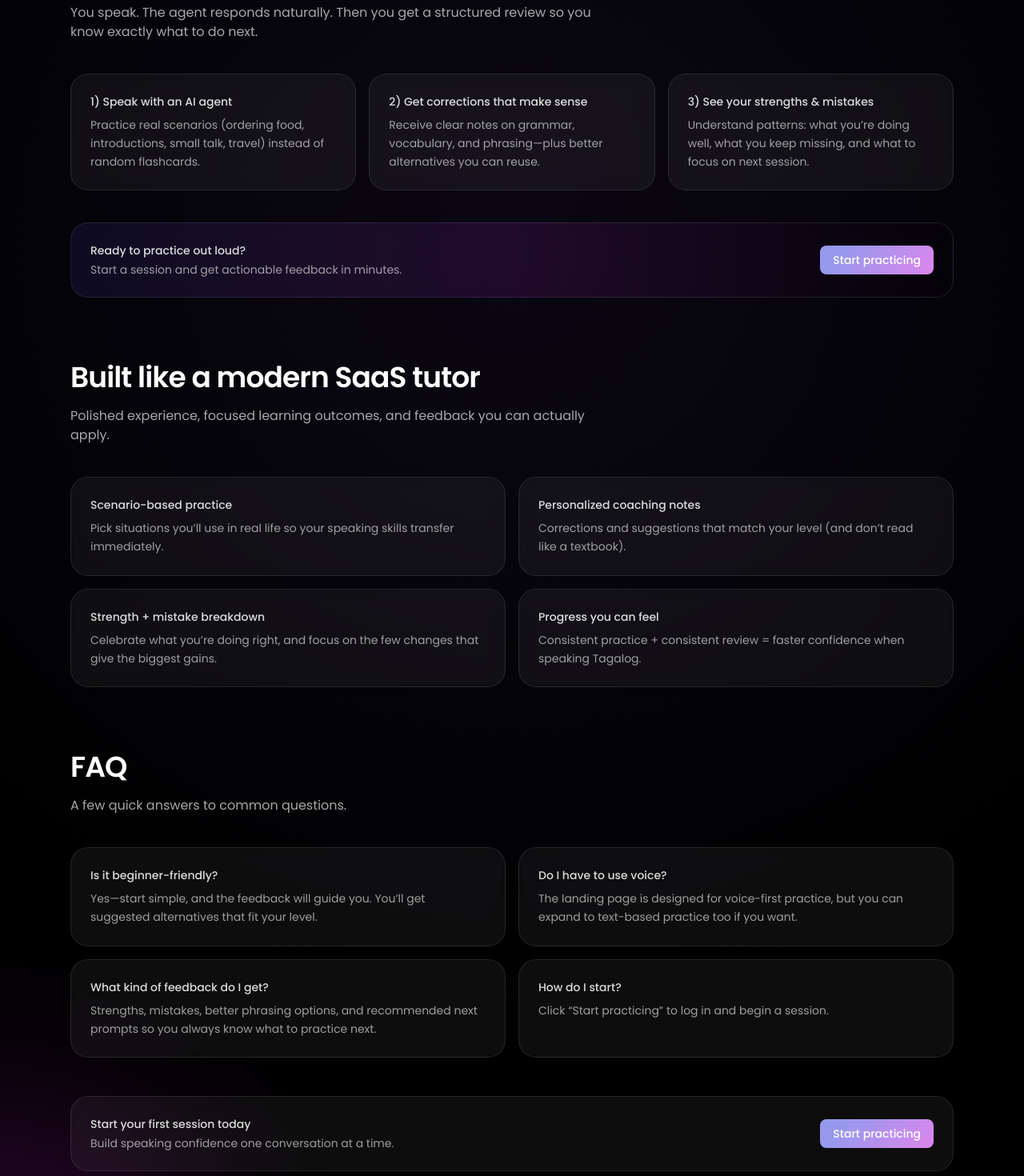
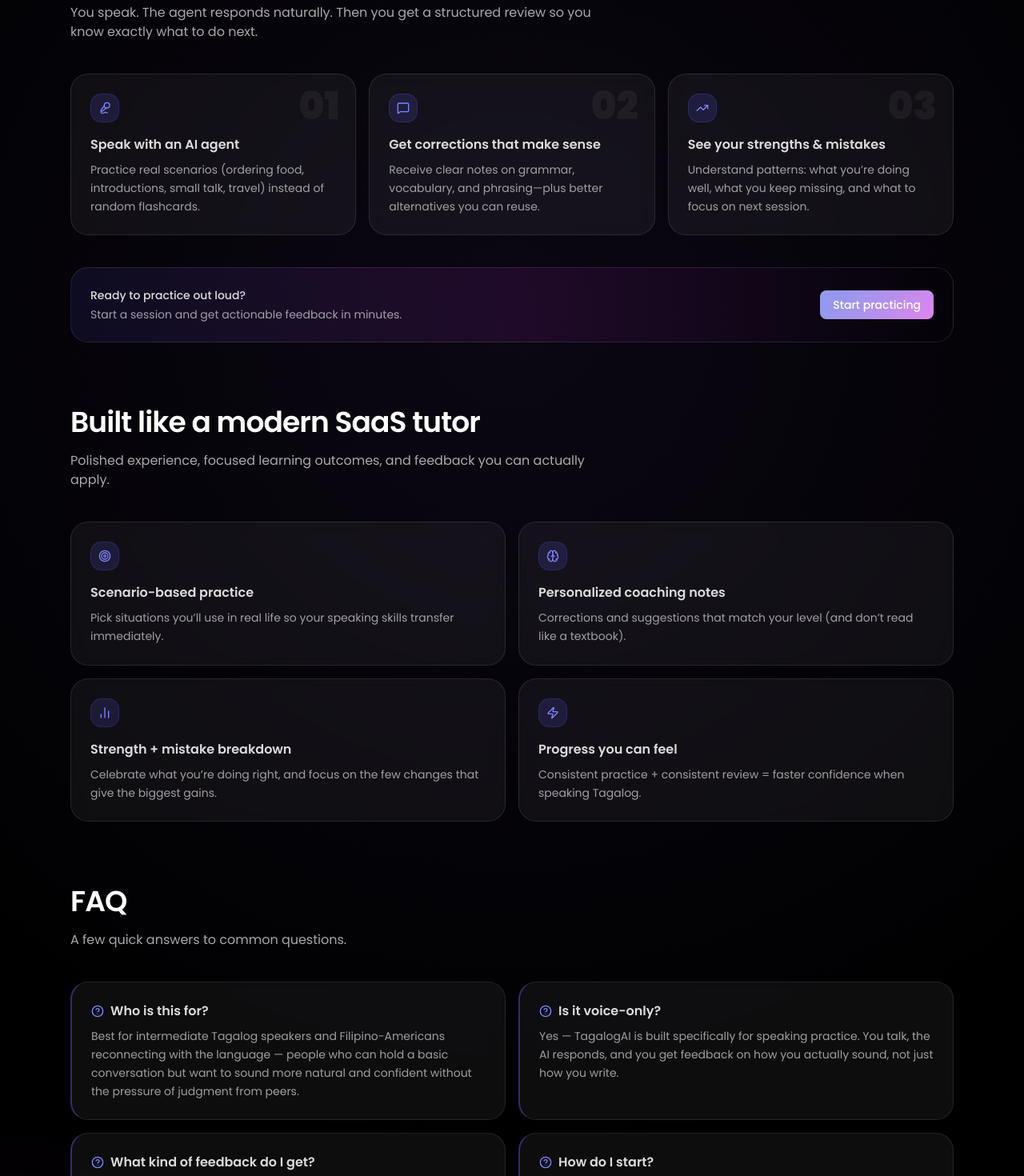
Before and after one commit to sherard-dalaguit/TagalogAI, a Next.js app: page / in a window 1280 px wide. Shown: the part 1060-2530 px from the top of the page at 80% size. Built offline with nearby package versions, Linux system fonts and the light colour scheme.

Commit message:
made landing page more visually appealing

```diff
--- a/app/page.tsx
+++ b/app/page.tsx
@@ -1,6 +1,7 @@
 import Link from "next/link";
 import Image from "next/image";
 import { Button } from "@/components/ui/button";
+import { Mic2, MessageSquare, TrendingUp, Target, Brain, BarChart2, Zap, HelpCircle, Sparkles } from "lucide-react";
 
 export default function Home() {
   return (
@@ -167,7 +168,9 @@ export default function Home() {
                         82 <span className="text-sm font-normal text-white/50">/ 100</span>
                       </div>
                     </div>
-                    <div className="h-10 w-10 rounded-2xl primary-gradient shadow-[0_0_24px_rgba(139,92,246,0.35)]" />
+                    <div className="h-10 w-10 rounded-2xl primary-gradient shadow-[0_0_24px_rgba(139,92,246,0.35)] flex items-center justify-center">
+                      <Sparkles className="h-5 w-5 text-white/80" />
+                    </div>
                   </div>
                 </div>
               </div>
@@ -202,22 +205,34 @@ export default function Home() {
         </div>
 
         <div className="mt-10 grid grid-cols-1 gap-4 md:grid-cols-3">
-          <div className="rounded-3xl border border-white/10 bg-white/5 p-6 backdrop-blur">
-            <div className="text-sm font-medium text-white/85">1) Speak with an AI agent</div>
+          <div className="relative rounded-3xl border border-white/10 bg-white/5 p-6 backdrop-blur overflow-hidden">
+            <div className="absolute top-4 right-5 text-5xl font-black text-white/5 select-none leading-none">01</div>
+            <div className="mb-4 flex h-9 w-9 items-center justify-center rounded-xl bg-indigo-500/15 border border-indigo-500/20">
+              <Mic2 className="h-4 w-4 text-indigo-400" />
+            </div>
+            <div className="text-base font-semibold text-white/85">Speak with an AI agent</div>
             <p className="mt-2 text-sm leading-relaxed text-white/60">
               Practice real scenarios (ordering food, introductions, small talk, travel) instead of random flashcards.
             </p>
           </div>
 
-          <div className="rounded-3xl border border-white/10 bg-white/5 p-6 backdrop-blur">
-            <div className="text-sm font-medium text-white/85">2) Get corrections that make sense</div>
+          <div className="relative rounded-3xl border border-white/10 bg-white/5 p-6 backdrop-blur overflow-hidden">
+            <div className="absolute top-4 right-5 text-5xl font-black text-white/5 select-none leading-none">02</div>
+            <div className="mb-4 flex h-9 w-9 items-center justify-center rounded-xl bg-indigo-500/15 border border-indigo-500/20">
+              <MessageSquare className="h-4 w-4 text-indigo-400" />
+            </div>
+            <div className="text-base font-semibold text-white/85">Get corrections that make sense</div>
             <p className="mt-2 text-sm leading-relaxed text-white/60">
               Receive clear notes on grammar, vocabulary, and phrasing—plus better alternatives you can reuse.
             </p>
           </div>
 
-          <div className="rounded-3xl border border-white/10 bg-white/5 p-6 backdrop-blur">
-            <div className="text-sm font-medium text-white/85">3) See your strengths & mistakes</div>
+          <div className="relative rounded-3xl border border-white/10 bg-white/5 p-6 backdrop-blur overflow-hidden">
+            <div className="absolute top-4 right-5 text-5xl font-black text-white/5 select-none leading-none">03</div>
+            <div className="mb-4 flex h-9 w-9 items-center justify-center rounded-xl bg-indigo-500/15 border border-indigo-500/20">
+              <TrendingUp className="h-4 w-4 text-indigo-400" />
+            </div>
+            <div className="text-base font-semibold text-white/85">See your strengths & mistakes</div>
             <p className="mt-2 text-sm leading-relaxed text-white/60">
               Understand patterns: what you’re doing well, what you keep missing, and what to focus on next session.
             </p>
@@ -248,28 +263,40 @@ export default function Home() {
 
         <div className="mt-10 grid grid-cols-1 gap-4 md:grid-cols-2">
           <div className="rounded-3xl border border-white/10 bg-white/5 p-6 backdrop-blur">
-            <div className="text-sm font-medium text-white/85">Scenario-based practice</div>
+            <div className="mb-4 flex h-9 w-9 items-center justify-center rounded-xl bg-indigo-500/15 border border-indigo-500/20">
+              <Target className="h-4 w-4 text-indigo-400" />
+            </div>
+            <div className="text-base font-semibold text-white/85">Scenario-based practice</div>
             <p className="mt-2 text-sm leading-relaxed text-white/60">
               Pick situations you’ll use in real life so your speaking skills transfer immediately.
             </p>
           </div>
 
           <div className="rounded-3xl border border-white/10 bg-white/5 p-6 backdrop-blur">
-            <div className="text-sm font-medium text-white/85">Personalized coaching notes</div>
+            <div className="mb-4 flex h-9 w-9 items-center justify-center rounded-xl bg-indigo-500/15 border border-indigo-500/20">
+              <Brain className="h-4 w-4 text-indigo-400" />
+            </div>
+            <div className="text-base font-semibold text-white/85">Personalized coaching notes</div>
             <p className="mt-2 text-sm leading-relaxed text-white/60">
               Corrections and suggestions that match your level (and don’t read like a textbook).
             </p>
           </div>
 
           <div className="rounded-3xl border border-white/10 bg-white/5 p-6 backdrop-blur">
-            <div className="text-sm font-medium text-white/85">Strength + mistake breakdown</div>
+            <div className="mb-4 flex h-9 w-9 items-center justify-center rounded-xl bg-indigo-500/15 border border-indigo-500/20">
+              <BarChart2 className="h-4 w-4 text-indigo-400" />
+            </div>
+            <div className="text-base font-semibold text-white/85">Strength + mistake breakdown</div>
             <p className="mt-2 text-sm leading-relaxed text-white/60">
               Celebrate what you’re doing right, and focus on the few changes that give the biggest gains.
             </p>
           </div>
 
           <div className="rounded-3xl border border-white/10 bg-white/5 p-6 backdrop-blur">
-            <div className="text-sm font-medium text-white/85">Progress you can feel</div>
+            <div className="mb-4 flex h-9 w-9 items-center justify-center rounded-xl bg-indigo-500/15 border border-indigo-500/20">
+              <Zap className="h-4 w-4 text-indigo-400" />
+            </div>
+            <div className="text-base font-semibold text-white/85">Progress you can feel</div>
             <p className="mt-2 text-sm leading-relaxed text-white/60">
               Consistent practice + consistent review = faster confidence when speaking Tagalog.
             </p>
@@ -285,30 +312,42 @@ export default function Home() {
         </div>
 
         <div className="mt-10 grid grid-cols-1 gap-4 md:grid-cols-2">
-          <div className="rounded-3xl border border-white/10 bg-white/5 p-6 backdrop-blur">
-            <div className="text-sm font-medium text-white/85">Is it beginner-friendly?</div>
-            <p className="mt-2 text-sm leading-relaxed text-white/60">
-              Yes—start simple, and the feedback will guide you. You’ll get suggested alternatives that fit your level.
+          <div className="rounded-3xl border border-white/10 border-l-2 border-l-indigo-500/40 bg-white/5 p-6 backdrop-blur">
+            <div className="flex items-center gap-2 mb-2">
+              <HelpCircle className="h-4 w-4 shrink-0 text-indigo-400" />
+              <div className="text-base font-semibold text-white/85">Who is this for?</div>
+            </div>
+            <p className="text-sm leading-relaxed text-white/60">
+              Best for intermediate Tagalog speakers and Filipino-Americans reconnecting with the language — people who can hold a basic conversation but want to sound more natural and confident without the pressure of judgment from peers.
             </p>
           </div>
 
-          <div className="rounded-3xl border border-white/10 bg-white/5 p-6 backdrop-blur">
-            <div className="text-sm font-medium text-white/85">Do I have to use voice?</div>
-            <p className="mt-2 text-sm leading-relaxed text-white/60">
-              The landing page is designed for voice-first practice, but you can expand to text-based practice too if you want.
+          <div className="rounded-3xl border border-white/10 border-l-2 border-l-indigo-500/40 bg-white/5 p-6 backdrop-blur">
+            <div className="flex items-center gap-2 mb-2">
+              <HelpCircle className="h-4 w-4 shrink-0 text-indigo-400" />
+              <div className="text-base font-semibold text-white/85">Is it voice-only?</div>
+            </div>
+            <p className="text-sm leading-relaxed text-white/60">
+              Yes — TagalogAI is built specifically for speaking practice. You talk, the AI responds, and you get feedback on how you actually sound, not just how you write.
             </p>
           </div>
 
-          <div className="rounded-3xl border border-white/10 bg-white/5 p-6 backdrop-blur">
-            <div className="text-sm font-medium text-white/85">What kind of feedback do I get?</div>
-            <p className="mt-2 text-sm leading-relaxed text-white/60">
+          <div className="rounded-3xl border border-white/10 border-l-2 border-l-indigo-500/40 bg-white/5 p-6 backdrop-blur">
+            <div className="flex items-center gap-2 mb-2">
+              <HelpCircle className="h-4 w-4 shrink-0 text-indigo-400" />
+              <div className="text-base font-semibold text-white/85">What kind of feedback do I get?</div>
+            </div>
+            <p className="text-sm leading-relaxed text-white/60">
               Strengths, mistakes, better phrasing options, and recommended next prompts so you always know what to practice next.
             </p>
           </div>
 
-          <div className="rounded-3xl border border-white/10 bg-white/5 p-6 backdrop-blur">
-            <div className="text-sm font-medium text-white/85">How do I start?</div>
-            <p className="mt-2 text-sm leading-relaxed text-white/60">
+          <div className="rounded-3xl border border-white/10 border-l-2 border-l-indigo-500/40 bg-white/5 p-6 backdrop-blur">
+            <div className="flex items-center gap-2 mb-2">
+              <HelpCircle className="h-4 w-4 shrink-0 text-indigo-400" />
+              <div className="text-base font-semibold text-white/85">How do I start?</div>
+            </div>
+            <p className="text-sm leading-relaxed text-white/60">
               Click “Start practicing” to log in and begin a session.
             </p>
           </div>
```
